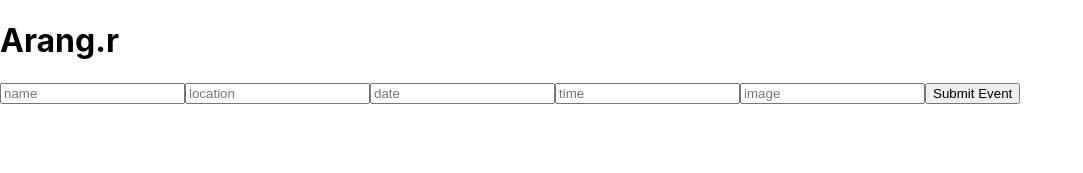
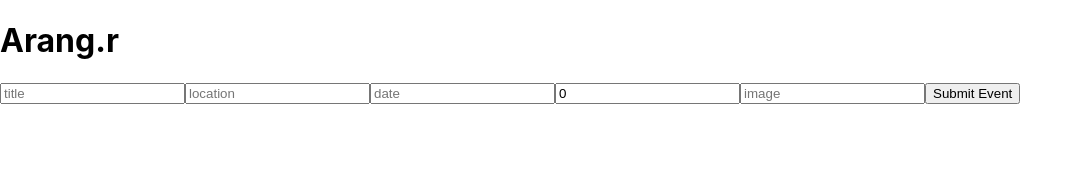
Before and after one commit to cncaridine/arangr-front-end, a React (Create React App) app: page / in a window 1280 px wide. Shown: the top 173 px of the page, without its empty margins (0-1083 px from the left). Built offline with nearby package versions, Linux system fonts and the light colour scheme.

Commit message:
updated the original state of the form

```diff
--- a/src/components/Form.js
+++ b/src/components/Form.js
@@ -4,14 +4,20 @@ class Form extends Component {
   constructor(props){
     super(props)
     this.state = {
-      event: '',
+      eventVar: '',
+      title: '',
+      image: '',
+      date: '',
+      time: 0,
+      location: '',
+      description: '',
       rsvp: false
     }
   }
 
   handleChange = (event) => {
     this.setState({
-      event: event.target.value
+      eventVar: event.target.value
     })
   }
 
@@ -31,11 +37,11 @@ class Form extends Component {
     return(
       <div className="form">
         <form onSubmit={this.handleSubmit}>
-          <input type="text" placeholder="name" value={this.state.event.name} onChange={this.handleChange}/>
-          <input type="text" placeholder="location" value={this.state.event.location} onChange={this.handleChange}/>
-          <input type="text" placeholder="date" value={this.state.event.date} onChange={this.handleChange}/>
-          <input type="text" placeholder="time" value={this.state.event.time} onChange={this.handleChange}/>
-          <input type="text" placeholder="image" value={this.state.event.image} onChange={this.handleChange}/>
+          <input type="text" placeholder="title" value={this.state.title} onChange={this.handleChange}/>
+          <input type="text" placeholder="location" value={this.state.location} onChange={this.handleChange}/>
+          <input type="text" placeholder="date" value={this.state.date} onChange={this.handleChange}/>
+          <input type="text" placeholder="time" value={this.state.time} onChange={this.handleChange}/>
+          <input type="text" placeholder="image" value={this.state.image} onChange={this.handleChange}/>
           <button type="submit">Submit Event</button>
         </form>
       </div>
```
